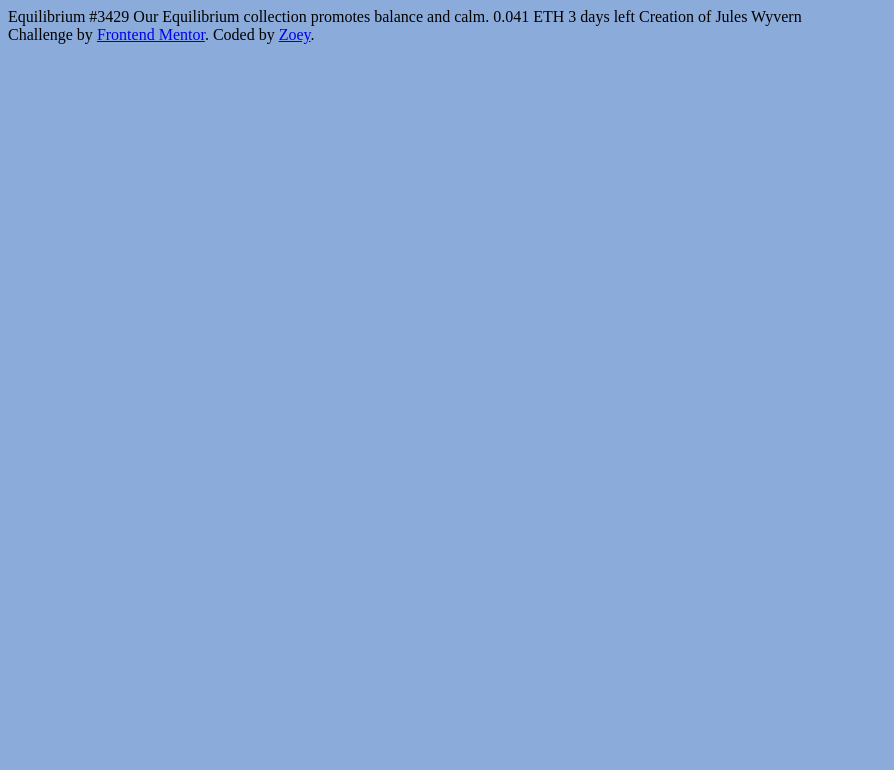
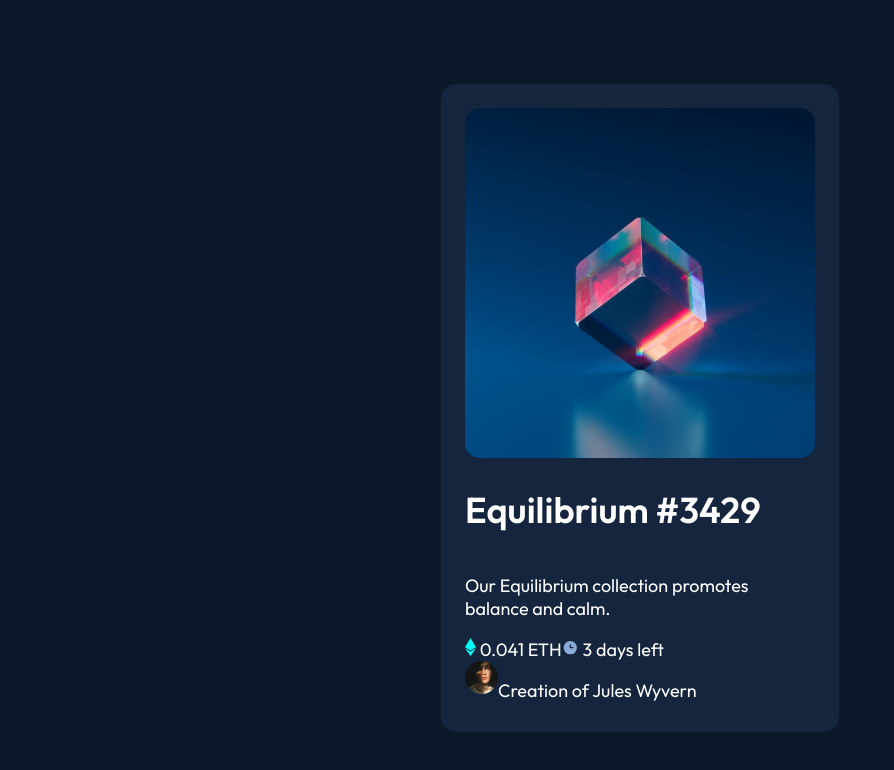
Before and after one commit to zoeytang/nft-preview-card-component-main, a plain HTML site: page index.html in a window 1280 px wide. Shown: the whole page, without its empty margins (0-894 px from the left). Drawn offline with Linux system fonts and the light colour scheme.

Commit message:
Markup and styling

```diff
--- a/index.html
+++ b/index.html
@@ -7,19 +7,65 @@
   <link rel="icon" type="image/png" sizes="32x32" href="./images/favicon-32x32.png">
 
   <title>Frontend Mentor | NFT preview card component</title>
+  <link rel="preconnect" href="https://fonts.googleapis.com">
+  <link rel="preconnect" href="https://fonts.gstatic.com" crossorigin>
+  <link href="https://fonts.googleapis.com/css2?family=Outfit:wght@300;400;600&display=swap" rel="stylesheet">
 
-  <link href="style.css" rel="stylesheet" type="text/css"></link>
+  <link href="style.css" rel="stylesheet" type="text/css">
 </head>
 <body>
 
-  Equilibrium #3429
+<main>
+  <div class="overlay">
+    <img src="./images/image-equilibrium.jpg" alt="Equilibrium #3429" class="nft">
+<!--    <img src="./images/icon-view.svg" alt="View more" class="view">-->
+  </div>
 
-  Our Equilibrium collection promotes balance and calm.
+  <div class="content">
+    <h1>Equilibrium #3429</h1>
 
-  0.041 ETH
-  3 days left
+    <p>Our Equilibrium collection promotes balance and calm.</p>
 
-  Creation of Jules Wyvern
+    <div class="details">
+      <div class="info">
+        <img src="./images/icon-ethereum.svg" alt="Ethereum">
+        <span class="price">0.041 ETH</span>
+      </div>
+
+      <div class="info">
+        <img src="./images/icon-clock.svg" alt="Time left" class="clock">
+        <span>3 days left</span>
+      </div>
+    </div>
+
+    <div class="creator">
+      <img src="./images/image-avatar.png" alt="Jules Wyvern">
+      <p>Creation of <span>Jules Wyvern</span></p>
+    </div>
+
+  </div>
+
+
+</main>
+
+<!--TODO:
+  - Read Flexbox! https://css-tricks.com/snippets/css/a-guide-to-flexbox/,
+  - Box Shadow https://css-tricks.com/snippets/css/css-box-shadow/
+  - Assign different font-colors to relevant elements
+  - Position things according to design as best as I can manage
+  - Hover-states https://developer.mozilla.org/en-US/docs/Web/CSS/:hover
+
+
+
+
+
+
+
+
+
+-->
+
+
 
 <!--
   TODO:
@@ -31,9 +77,6 @@
 
 -->
 
-  <div class="attribution">
-    Challenge by <a href="https://www.frontendmentor.io?ref=challenge" target="_blank">Frontend Mentor</a>.
-    Coded by <a href="#">Zoey</a>.
-  </div>
+
 </body>
 </html>
--- a/style.css
+++ b/style.css
@@ -1,7 +1,48 @@
 :root {
-    --soft-blue: hsl(215, 51%, 70%);
+    --background-color: hsl(217, 54%, 11%);
+    --card-background-color: hsl(216, 50%, 16%);
+}
+
+html {
+    height: 100%;
+    font-family: 'Outfit', sans-serif;
+    color: hsl(0, 0%, 100%);
+    font-size: 18px;
 }
 
 body {
-    background-color: var(--soft-blue);
+    background-color: var(--background-color);
+    height: 100%;
+    display:flex;
+    justify-content: center;
+    align-items: center;
 }
+
+main {
+    background-color: var(--card-background-color);
+    max-width: 350px;
+    max-height: 600px;
+    display:flex;
+    flex-direction: column;
+    padding: 24px;
+    border-radius: 15px;
+}
+
+.nft {
+    width: 100%;
+    border-radius: 15px;
+}
+
+.content {
+    display:flex;
+    flex-direction: column;
+}
+
+.creator, .details {
+    display: flex;
+}
+
+.creator img {
+    height: 33px;
+    width: 33px;
+}
```
